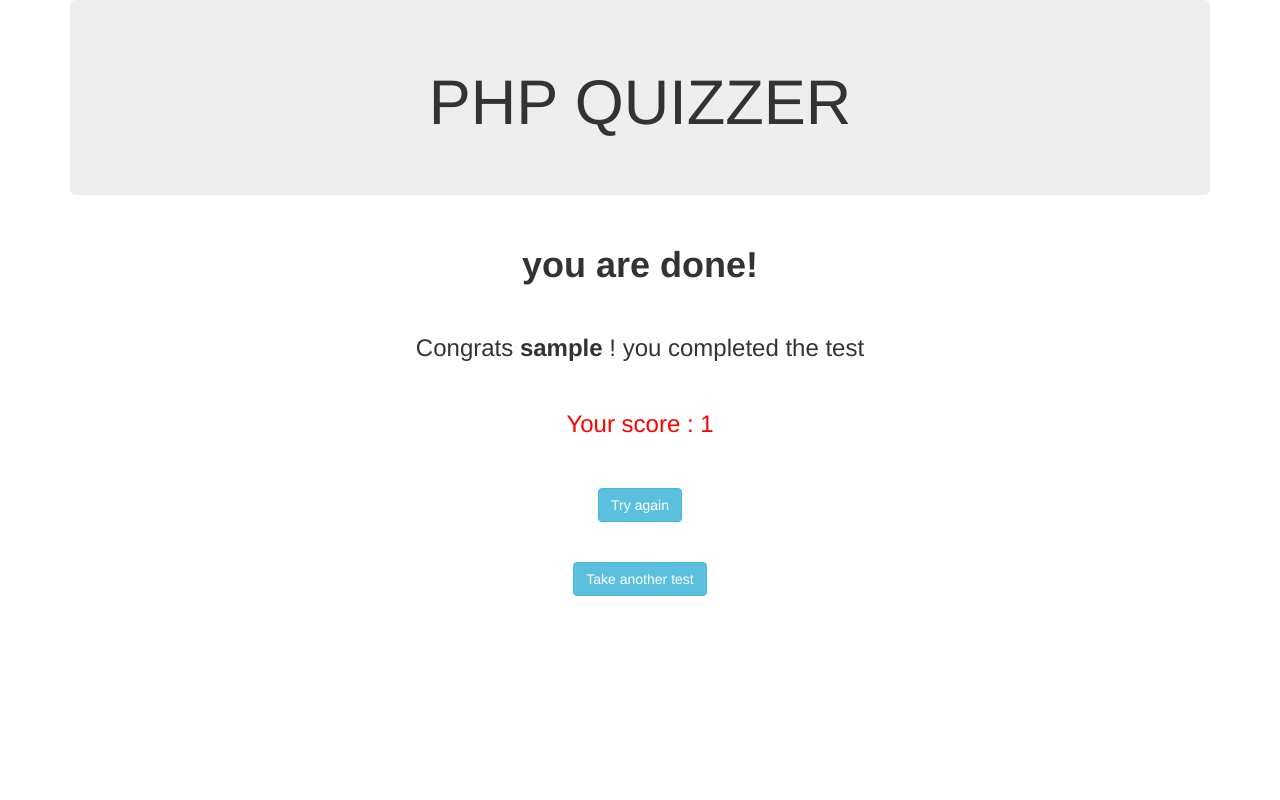
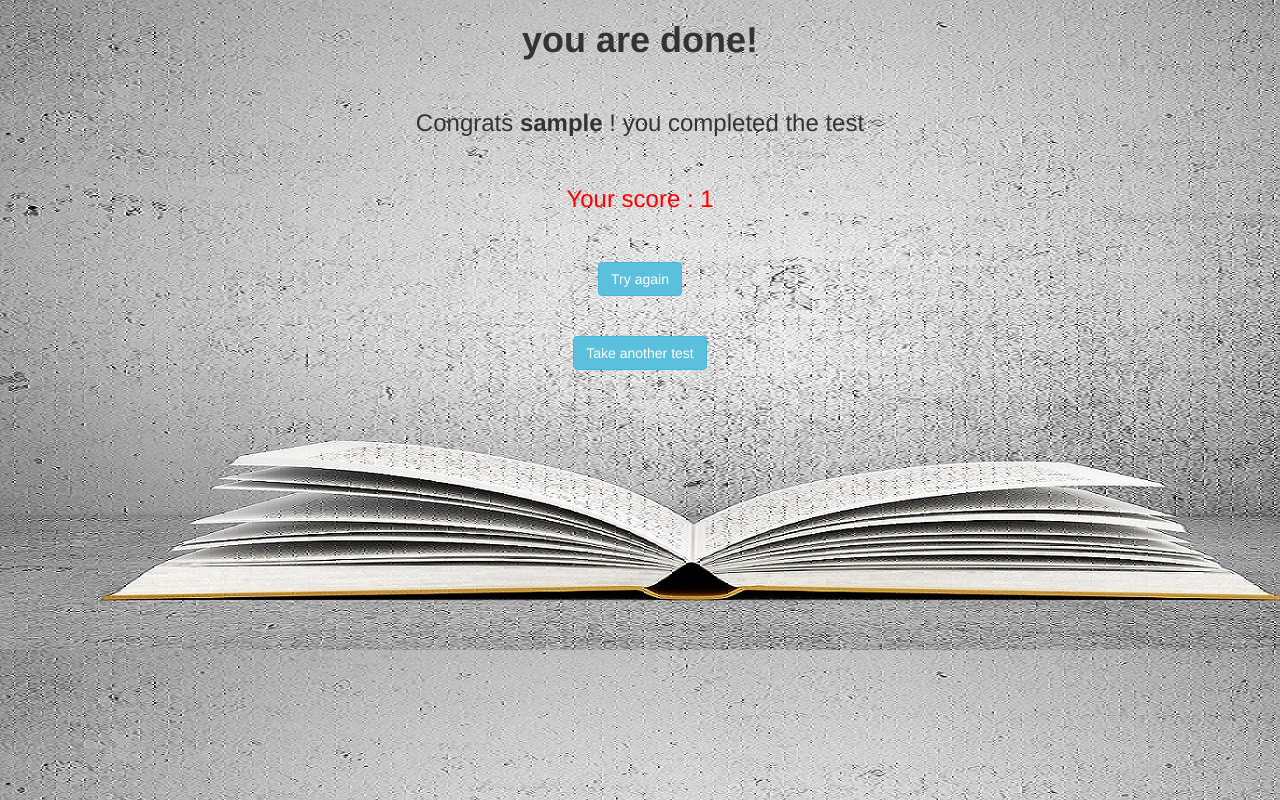
Before and after one commit to sinhaaman4/quizzer, a PHP site: page /final.php in a window 1280 px wide. Run offline with PHP 8.4, Linux system fonts and the light colour scheme; the visitor is signed in with stand-in values (Sample User, id 1).

Commit message:
Update final.php

```diff
--- a/final.php
+++ b/final.php
@@ -7,12 +7,7 @@
 		<link rel="stylesheet" href="https://maxcdn.bootstrapcdn.com/bootstrap/3.3.7/css/bootstrap.min.css">
 		<link rel="stylesheet" href="style1.css">
 	</head>
-	<body>
-		<div class="container"align="center">
-			<div class="jumbotron">
-				<h1>PHP QUIZZER</h1>
-			</div>
-		</div>
+	<body background="final.jpg">
 		<main>
 			<div class="container"align="center">
 				<h1> <b>you are done!</b></h1><br>
```
